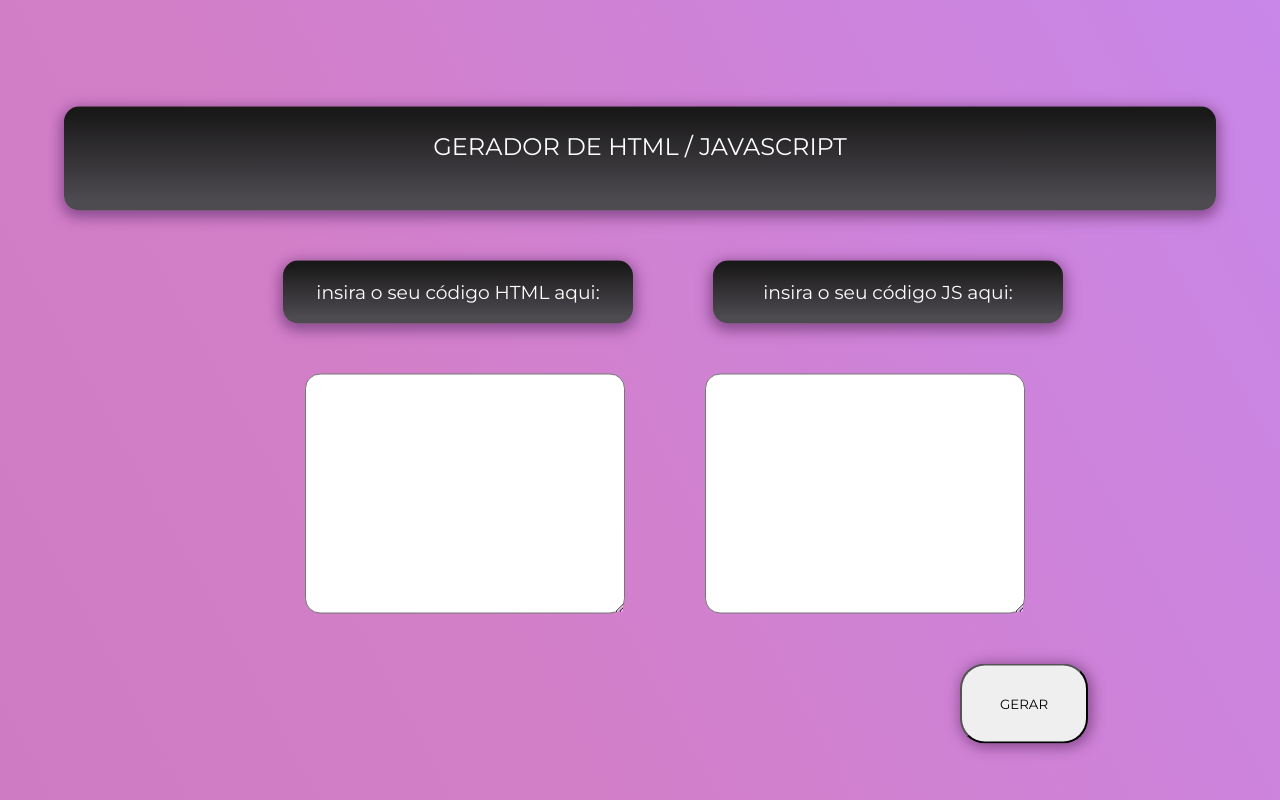
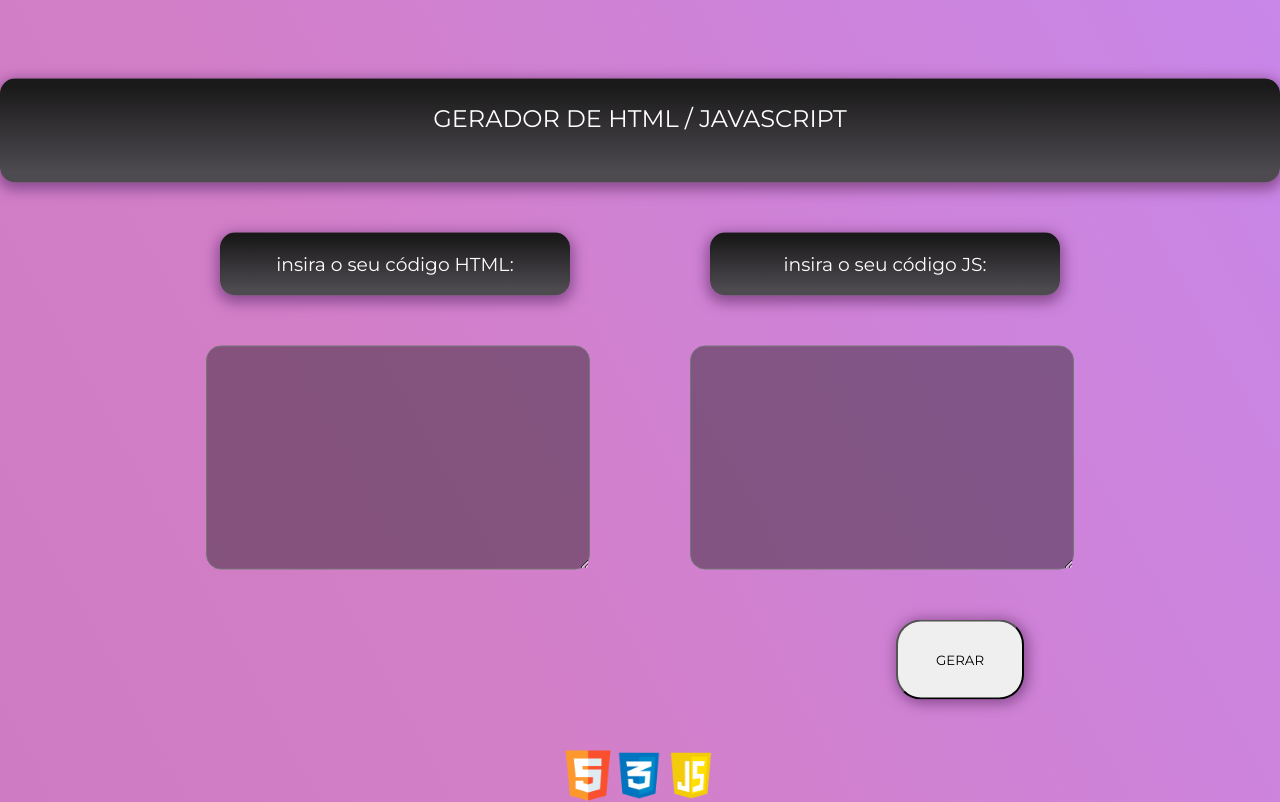
Before and after one commit to Leticiamatos22/projetoSite, a plain HTML site: page Index.html in a window 1280 px wide. Drawn offline with Linux system fonts and the light colour scheme.

Commit message:
imagens e css arrumado

```diff
--- a/CSS/style.css
+++ b/CSS/style.css
@@ -41,15 +41,14 @@ body {
 header {
     align-items: center;
     height: 13vh;
-    width: 90vw;
+    width: 100vw;
     background:linear-gradient(to top, #4d4a50 10.31%, #1a1919 93.41%);
     box-shadow: 0px 4px 14px 3px #894b8f;
     text-align: center;
     padding: 25px;
     border-radius: 15px;
     margin-bottom:50px;
-    margin-top:100px;
-
+    margin-top:80px;
 
 
 }
@@ -69,7 +68,7 @@ main {
     height:20hv;
     display: flex;
     justify-content: center;
-    gap: 30px;
+    gap: 140px;
 
 
 }
@@ -84,7 +83,6 @@ main {
     width: 350px;
     background:linear-gradient(to top, #4d4a50 10.31%, #1a1919 93.41%);
     box-shadow: 0px 4px 14px 3px #894b8f;
-    margin-left: 66px;
     border-radius: 15px;
 }
 
@@ -98,7 +96,6 @@ main {
     width: 350px;
     background:linear-gradient(to top, #4d4a50 10.31%, #1a1919 93.41%);
     box-shadow: 0px 4px 14px 3px #894b8f;
-    margin-left: 50px;
     border-radius: 15px;
 }
 
@@ -108,9 +105,8 @@ main {
     justify-content: center;
     align-items: center;
     text-align: center;
-    gap: 80px;
-    margin: 50px;
-    margin-left: 100px;
+    gap: 100px;
+    margin:50px;
     border-radius: 15px;
     box-shadow: 1px 2px 3pxrgba(0.5, 0.5, 0.5, 0.5);
 }
@@ -118,9 +114,10 @@ main {
 
 textarea {
     display: inline-block;
-    width: 25vw;
-    height: 30vh;
+    width: 30vw;
+    height: 28vh;
     border-radius: 15px;
+    background-color: #1a19196d;
 }
 
 
@@ -166,8 +163,15 @@ textarea {
     flex-direction: row;
     align-items: center;
     justify-content: center;
+    margin:10px;
 
+}
 
+.imagens{
+    display: flex;
+    width:100vw;
+    justify-content:center;
+    align-items: center;
 
 
 }
--- a/Index.html
+++ b/Index.html
@@ -19,11 +19,11 @@
 
             <div class="geral">
                 <div class="ladoEsquerdo">
-                    <h3>insira o seu código HTML aqui:</h3>
+                    <h3>insira o seu código HTML:</h3>
                     <h5></h5>
                 </div>
                 <div class="ladoDireito">
-                    <h3>insira o seu código JS aqui:</h3>
+                    <h3>insira o seu código JS:</h3>
                 </div>
             </div>
 
@@ -33,12 +33,25 @@
             </div>
                 <div class="botaoGerar">
                 <input type="button" id="gerar" value="GERAR">
+
              </div>
+
+             <div class="imagens">
+                <img src="./IMAGE/logoHTML.png"width="50px" height="50px">
+                <img src="./IMAGE/logocss.png" width="52px" height="52px">
+                <img src="./IMAGE/logojs.png"width="52px" height="52px">
+            </div>
+
+
+
         </section>
     <section id="page2"></section>
     </main>
     <script id="jsUser"></script>
     <script src="JS/projeto.js"></script>
+
+
+
 </body>
 
 </html>
```
Also changed, not shown: IMAGE/html.png (deleted), IMAGE/logoHTML.png (added), IMAGE/logocss.png (added), IMAGE/logojs.png (added).
